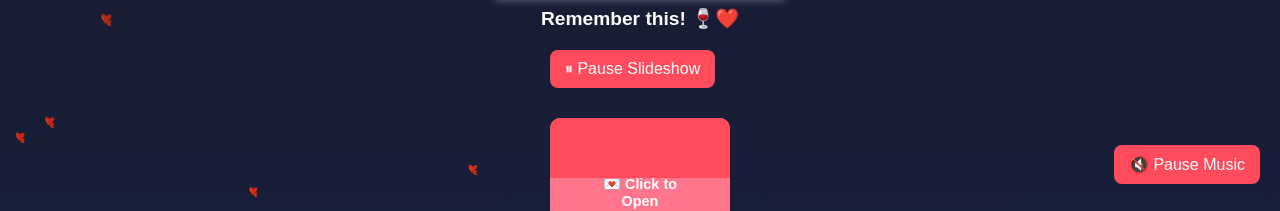
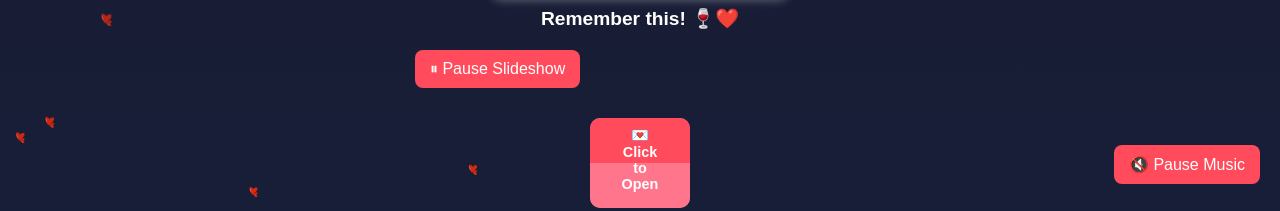
Before and after one commit to moksha09/Valentine, a plain HTML site: page index.html in a window 1280 px wide. Shown: the part 596-807 px from the top of the page. Drawn offline with Linux system fonts and the light colour scheme.

Commit message:
restructure

```diff
--- a/index.html
+++ b/index.html
@@ -42,8 +42,9 @@
         </div>
         <div class="letter hidden" id="love-letter">
             <p>My love,</p>
-            <p>I know I don’t say this enough, but I need you to know just how much you mean to me...</p>
-            <p>Thank you for being patient with me. Thank you for standing by my side. Thank you for choosing me, even when things get difficult. You are my love, my home, and my happiness, and I cherish you more than I can ever express.</p>
+            <p>I know don’t say this enough, but I need you to know just how much you mean to me. You are my safe space, my constant, and the person who makes even the hardest days feel lighter. Being with you has taught me what love truly is—not just in words, but in the little things, the patience, the warmth, and the unwavering support you give me every day.</p>
+            <p>I know I overthink, I worry, and sometimes, I let my doubts get the best of me. But through it all, you have been my rock. Your kindness, your understanding, and the way you make me feel loved, even when I struggle to love myself, mean more to me than I can ever put into words.</p>
+            <p>Thank you for being patient with me. Thank you for standing by my side. Thank you for choosing me, even when things get difficult. I am so lucky to have you, and I want you to know that no matter what comes our way, I will always fight for us. You are my love, my home, and my happiness, and I cherish you more than I can ever express.</p>
             <p>I love you, Paras. With all my heart. Always. 💙</p>
             <p class="signature">Yours forever,<br>Moksha</p>
         </div>
--- a/style.css
+++ b/style.css
@@ -215,7 +215,7 @@ h1 {
     font-size: 1em;
     cursor: pointer;
     transition: 0.3s;
-    margin-left: 40%;
+    margin-left: 25%;
 }
 #toggle-slideshow:hover {
     background: #e8435f;
@@ -294,8 +294,8 @@ h1 {
 
 /* 💌 Envelope Styling */
 .envelope {
-    width: 200px;
-    height: 140px;
+    width: 100px;
+    height: 90px;
     background: #ff758c;
     position: relative;
     margin: auto;
@@ -324,17 +324,6 @@ h1 {
     bottom: 0;
     left: 0;
     border-radius: 0 0 10px 10px;
-}
-.click-text {
-    font-size: 1.2em;
-    position: absolute;
-    top: 20%;
-    left: 50%;
-    transform: translate(-50%, -50%);
-    color: white;
-    font-weight: bold;
-    opacity: 1;
-    transition: opacity 0.5s ease-in-out;
 }
 
 /* 💌 Love Letter Text */
@@ -380,18 +369,6 @@ h1 {
     position: relative;
 }
 
-.envelope {
-    width: 180px;
-    height: 120px;
-    background: #ff758c;
-    position: relative;
-    margin: auto;
-    border-radius: 10px;
-    cursor: pointer;
-    transition: transform 0.5s;
-    overflow: hidden; /* Ensures flap stays inside */
-}
-
 .envelope .flap {
     width: 100%;
     height: 50%;
@@ -417,7 +394,7 @@ h1 {
 .click-text {
     font-size: 0.9em;
     position: absolute;
-    top: 50%;
+    top: 30%;
     left: 50%;
     transform: translate(-50%, -50%);
     color: white;
```
